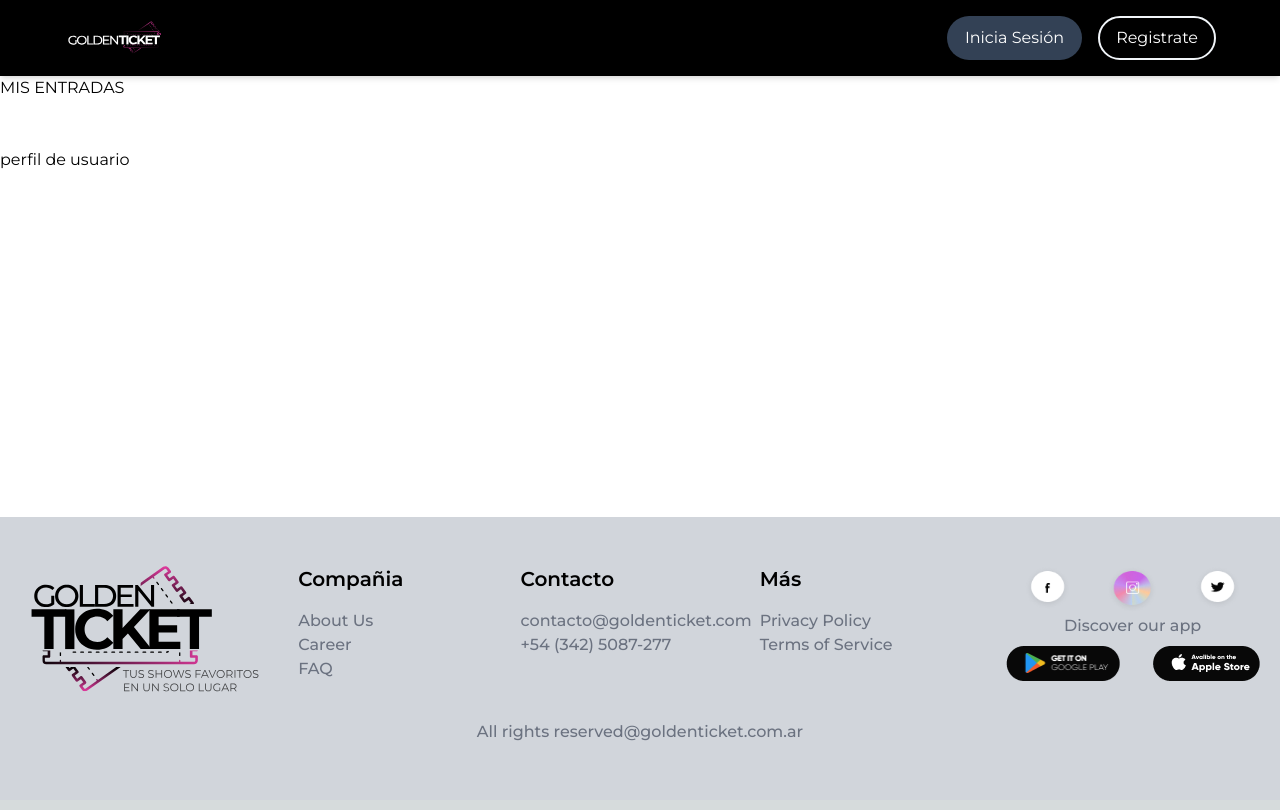
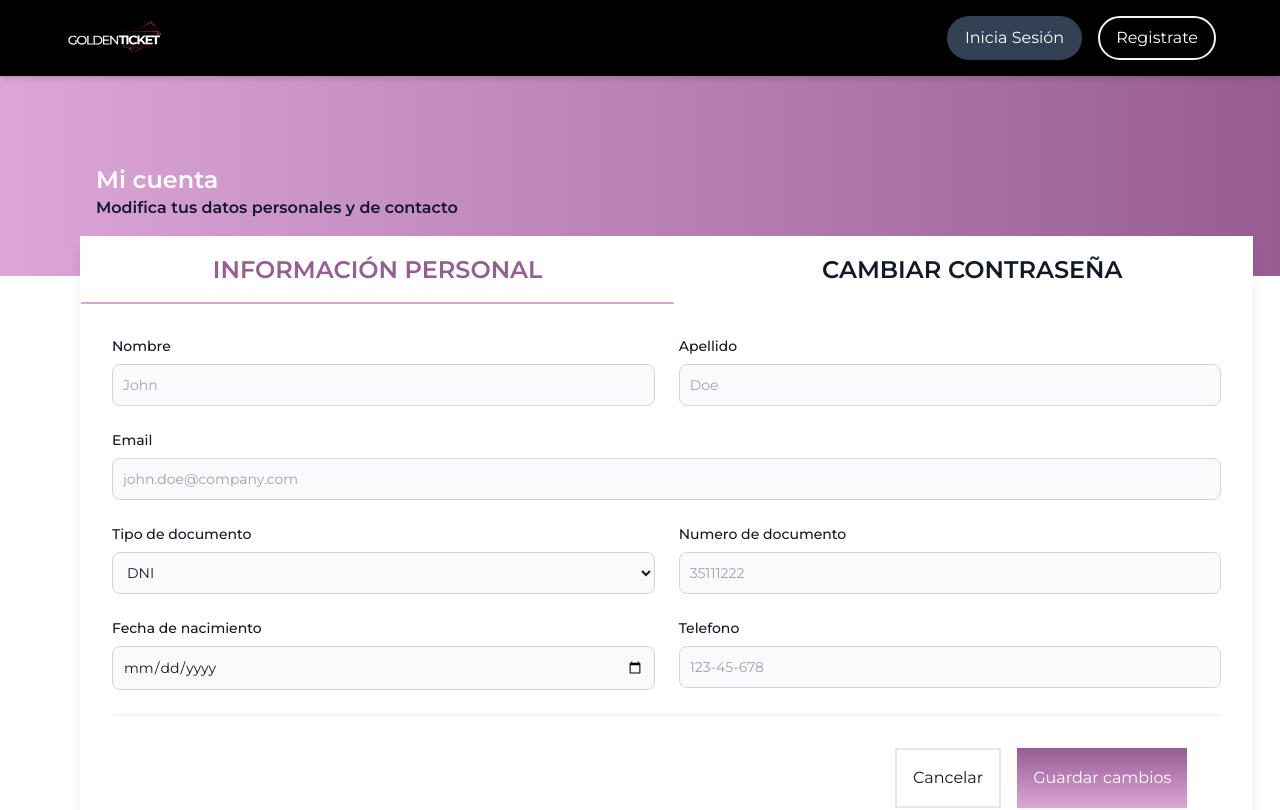
Before and after one commit to montvlein/DH_Final_Project_2_Frontend, a Next.js app: page /profile/1 in a window 1280 px wide. Shown: the top 810 px of the page. Built offline with nearby package versions, Linux system fonts and the light colour scheme; a web font is replaced by a local one.

Commit message:
se agrego formulario de perfil de usuario

```diff
--- a/app/layout.tsx
+++ b/app/layout.tsx
@@ -19,7 +19,7 @@ export default function RootLayout ({
       <body className='relative flex flex-col h-screen w-full'>
         <ReduxProvider>
           <Header />
-          <main className="flex-1 w-full flex flex-col gap-12 bg-white">
+          <main className="flex-1 w-full flex flex-col bg-white text-gray-900">
             {children}
           </main>
           <Footer />
--- a/app/profile/[id]/page.tsx
+++ b/app/profile/[id]/page.tsx
@@ -1,11 +1,68 @@
 const registro: React.FC = () => {
   return (
-    <><div >
-      MIS ENTRADAS
+    <>
+    <div className="bg-gradient-to-r from-[#DCA6D8] to-[#975D93] h-1/3">
+
     </div>
-      <div>
-        perfil de usuario
-      </div>
+    <div className="relative flex justify-center h-screen">
+      <section className="absolute lg:left-20 -top-32 flex flex-col w-11/12">
+          <div className="m-4">
+            <h2 className="text-white font-semibold text-2xl">Mi cuenta</h2>
+            <p className="font-semibold text-base">Modifica tus datos personales y de contacto</p>
+          </div>
+          <div className="shadow-lg bg-white dark:bg-gray-700 dark:text-white">
+            <div className="flex gap-4 justify-evenly">
+              <button className="grow py-4 uppercase font-semibold lg:text-2xl text-[#975D93] border-2 border-transparent border-b-[#DCA6D8]">Información personal</button>
+              <button className="grow py-4 uppercase font-semibold lg:text-2xl">Cambiar contraseña</button>
+            </div>
+            <form className="p-8">
+              <div className="grid gap-6 mb-6 md:grid-cols-2">
+                <div>
+                    <label htmlFor="first_name" className="block mb-2 text-sm font-medium text-gray-900 dark:text-white">Nombre</label>
+                    <input type="text" id="first_name" className="bg-gray-50 border border-gray-300 text-gray-900 text-sm rounded-lg focus:ring-blue-500 focus:border-blue-500 block w-full p-2.5 dark:bg-gray-700 dark:border-gray-600 dark:placeholder-gray-400 dark:text-white dark:focus:ring-blue-500 dark:focus:border-blue-500" placeholder="John" required/>
+                </div>
+                <div>
+                    <label htmlFor="last_name" className="block mb-2 text-sm font-medium text-gray-900 dark:text-white">Apellido</label>
+                    <input type="text" id="last_name" className="bg-gray-50 border border-gray-300 text-gray-900 text-sm rounded-lg focus:ring-blue-500 focus:border-blue-500 block w-full p-2.5 dark:bg-gray-700 dark:border-gray-600 dark:placeholder-gray-400 dark:text-white dark:focus:ring-blue-500 dark:focus:border-blue-500" placeholder="Doe" required/>
+                </div>
+              </div>
+              <div className="mb-6">
+                  <label htmlFor="email" className="block mb-2 text-sm font-medium text-gray-900 dark:text-white">Email</label>
+                  <input type="email" id="email" className="bg-gray-50 border border-gray-300 text-gray-900 text-sm rounded-lg focus:ring-blue-500 focus:border-blue-500 block w-full p-2.5 dark:bg-gray-700 dark:border-gray-600 dark:placeholder-gray-400 dark:text-white dark:focus:ring-blue-500 dark:focus:border-blue-500" placeholder="john.doe@company.com" required/>
+              </div>
+              <div className="grid gap-6 mb-6 md:grid-cols-2">
+                  <div>
+                    <label htmlFor="docType" className="block mb-2 text-sm font-medium text-gray-900 dark:text-white">Tipo de documento</label>
+                    <select id="docType" className="bg-gray-50 border border-gray-300 text-gray-900 text-sm rounded-lg focus:ring-blue-500 focus:border-blue-500 block w-full p-2.5 dark:bg-gray-700 dark:border-gray-600 dark:placeholder-gray-400 dark:text-white dark:focus:ring-blue-500 dark:focus:border-blue-500">
+                      <option value="" hidden disabled>Selecciona un tipo de documento</option>
+                      <option value="DNI">DNI</option>
+                      <option value="Pasaporte">Pasaporte</option>
+                      <option value="Registro">Registro</option>
+                      <option value="Libreta">Libreta</option>
+                    </select>
+                  </div>
+                  <div>
+                      <label htmlFor="docnumber" className="block mb-2 text-sm font-medium text-gray-900 dark:text-white">Numero de documento</label>
+                      <input type="number" id="docnumber" className="bg-gray-50 border border-gray-300 text-gray-900 text-sm rounded-lg focus:ring-blue-500 focus:border-blue-500 block w-full p-2.5 dark:bg-gray-700 dark:border-gray-600 dark:placeholder-gray-400 dark:text-white dark:focus:ring-blue-500 dark:focus:border-blue-500" placeholder="35111222"/>
+                  </div>
+                  <div>
+                      <label htmlFor="fechaNacimiento" className="block mb-2 text-sm font-medium text-gray-900 dark:text-white">Fecha de nacimiento</label>
+                      <input type="date" id="fechaNacimiento" className="bg-gray-50 border border-gray-300 text-gray-900 text-sm rounded-lg focus:ring-blue-500 focus:border-blue-500 block w-full p-2.5 dark:bg-gray-700 dark:border-gray-600 dark:placeholder-gray-400 dark:text-white dark:focus:ring-blue-500 dark:focus:border-blue-500" />
+                  </div>
+                  <div>
+                      <label htmlFor="phone" className="block mb-2 text-sm font-medium text-gray-900 dark:text-white">Telefono</label>
+                      <input type="tel" id="phone" className="bg-gray-50 border border-gray-300 text-gray-900 text-sm rounded-lg focus:ring-blue-500 focus:border-blue-500 block w-full p-2.5 dark:bg-gray-700 dark:border-gray-600 dark:placeholder-gray-400 dark:text-white dark:focus:ring-blue-500 dark:focus:border-blue-500" placeholder="123-45-678"/>
+                  </div>
+              </div>
+
+              <div className="flex justify-end gap-4 border-2 border-transparent border-t-gray-100 p-8">
+                <button className="p-4 border-2">Cancelar</button>
+                <button className="p-4 bg-gradient-to-t from-[#DCA6D8] to-[#975D93] text-white fonr-bold">Guardar cambios</button>
+              </div>
+            </form>
+          </div>
+      </section>
+    </div>
     </>
   )
 }
```
